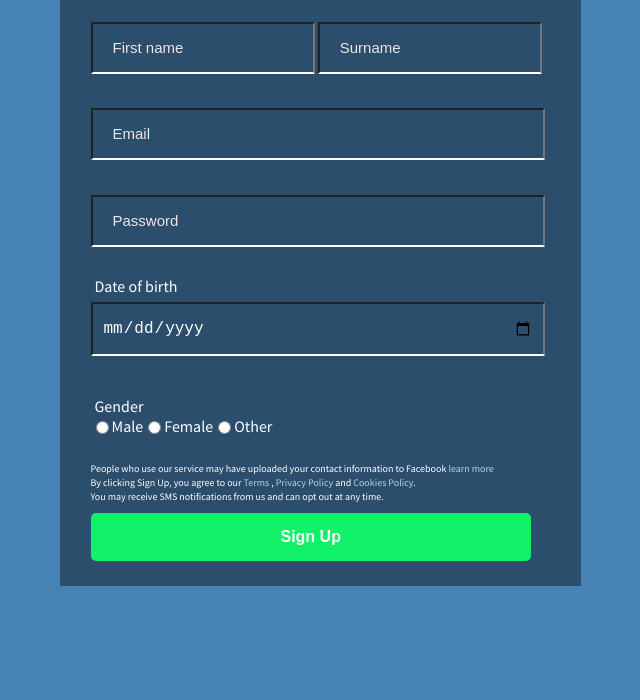
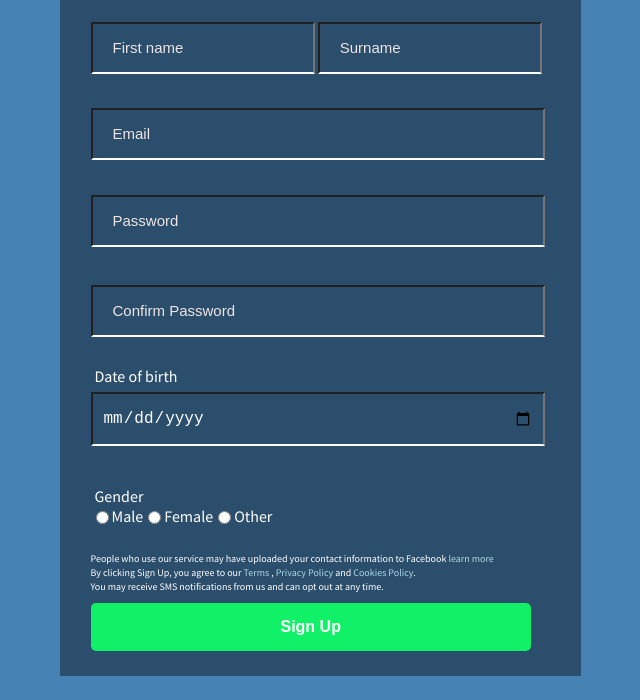
Before and after one commit to iamYashSinha/Form-Validation, a plain HTML site: page index2.html in a window 1280 px wide. Shown: the part 100-800 px from the top of the page, without its empty margins (320-960 px from the left). Drawn offline with Linux system fonts and the light colour scheme.

Commit message:
added cpassword block in register

```diff
--- a/index2.html
+++ b/index2.html
@@ -31,12 +31,18 @@
             <input type="password" placeholder="Password" name="password" required> <span></span>
           </div>
 
+         <!-- Confirm Password -->
+          <div class="form-control" id="cpassword">
+            <input type="password" placeholder="Confirm Password" name="spass" required> <span class="formerror"></span>
+           </div>
+
 
           <!-- Data of Birth -->
           <div class="form-control" id="dob">
          <label class="Date">Date of birth</label> <br>
             <input id="date" type="date" required>
           </div>
+
 
 
           <!-- Gender -->
--- a/register.css
+++ b/register.css
@@ -8,7 +8,6 @@ body{
     font-family: 'Source Sans Pro', sans-serif;
     /* height: 100vh; */
     margin-top: 12px;
-    overflow: hidden;
 }
 
 .container{
@@ -97,6 +96,11 @@ body{
     width: 430px;
    }
 
+   .form-control#cpassword input{
+    margin-top: -2px;
+    width: 430px;
+   }
+
 
    .form-control#gender input{
     display: inline-block;
```
Also changed, not shown: index.html (+1 -1 lines), index3.html (+1 -1 lines).
